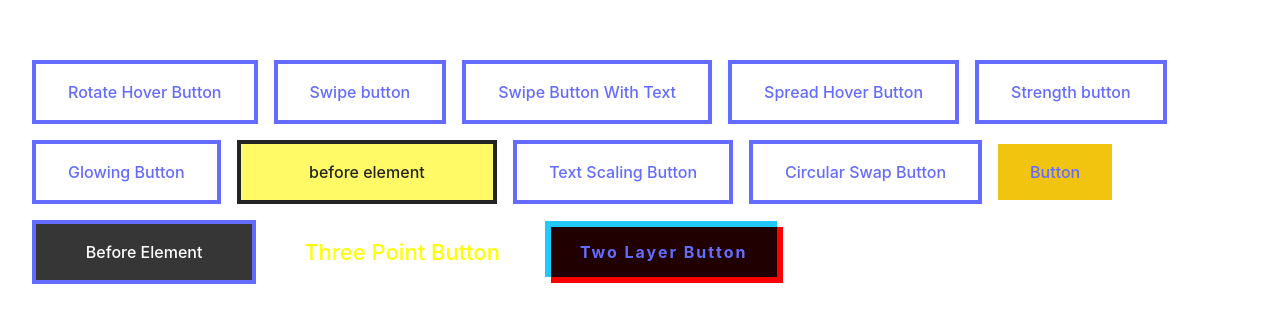
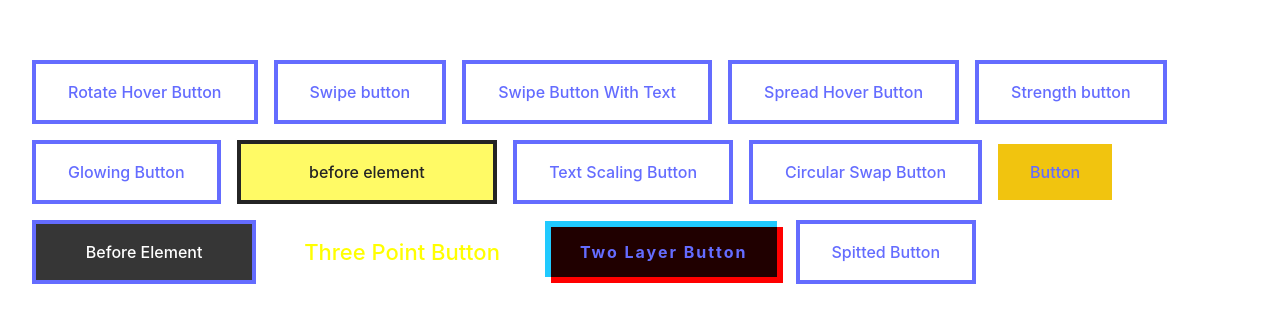
Before and after one commit to andy5566w/vue3-advenced-css, a Vue app: page / in a window 1280 px wide. Shown: the part 228-550 px from the top of the page. Built offline with nearby package versions, Linux system fonts and the light colour scheme.

Commit message:
add SplittedButton.vue

```diff
--- a/src/components/DIsplayButton.vue
+++ b/src/components/DIsplayButton.vue
@@ -13,6 +13,7 @@
     <LayerSwapButton />
     <ThreeCircleBackgroundButton />
     <TwoLayersButton />
+    <SpittedButton />
   </div>
 </template>
 
@@ -30,6 +31,7 @@ import Rotate3LayersButton from './buttons/Rotate3LayersButton.vue'
 import LayerSwapButton from './buttons/LayersSwapButton.vue'
 import ThreeCircleBackgroundButton from './buttons/ThreeCircleBackgroundButton.vue'
 import TwoLayersButton from './buttons/TwoLayersButton.vue'
+import SpittedButton from './buttons/SplittedButton.vue'
 </script>
 
 <style lang="scss" scoped></style>
--- a/src/components/buttons/BaseButton.vue
+++ b/src/components/buttons/BaseButton.vue
@@ -1,7 +1,7 @@
 <template>
   <a
     href="#"
-    class="rotate px-8 py-4 border-4 border-current relative transition duration-150 ease-out"
+    class="px-8 py-4 border-4 border-current relative transition duration-150 ease-out"
     >Button</a
   >
 </template>
--- /dev/null
+++ b/src/components/buttons/SplittedButton.vue
@@ -0,0 +1,73 @@
+<template>
+  <a
+    href="#"
+    class="px-8 py-4 border-4 border-current relative transition duration-150 ease-out"
+    ><span class="block">Spitted Button</span></a
+  >
+</template>
+
+<script></script>
+
+<style scoped lang="scss">
+a {
+  --top: 0;
+  --left: -25%;
+  --animation-time: 0.4s;
+  --delay-time: 0.1s;
+  overflow: hidden;
+
+  span:before,
+  span:after,
+  &:before,
+  &:after {
+    content: '';
+    position: absolute;
+    width: 25%;
+    background-color: #646cff;
+    height: 100%;
+    transition: all var(--animation-time);
+    top: var(--top);
+    left: var(--left);
+    z-index: -1;
+    transition-delay: calc(var(--delay-time));
+  }
+
+  &:after {
+    --left: 25%;
+    --top: -100%;
+    transition-delay: calc(var(--delay-time) * 2);
+  }
+
+  span:before {
+    --left: 50%;
+    --top: 100%;
+    transition-delay: calc(var(--delay-time) * 3);
+  }
+  span:after {
+    --left: 100%;
+    --top: 0%;
+    transition-delay: calc(var(--delay-time) * 4);
+  }
+
+  &:hover {
+    color: #262626;
+    border-color: #646cff;
+    span:before {
+      --top: 0;
+    }
+
+    span:after {
+      --left: 75%;
+    }
+
+    &:before {
+      --top: 0;
+      --left: 0;
+    }
+
+    &:after {
+      --top: 0;
+    }
+  }
+}
+</style>
```
